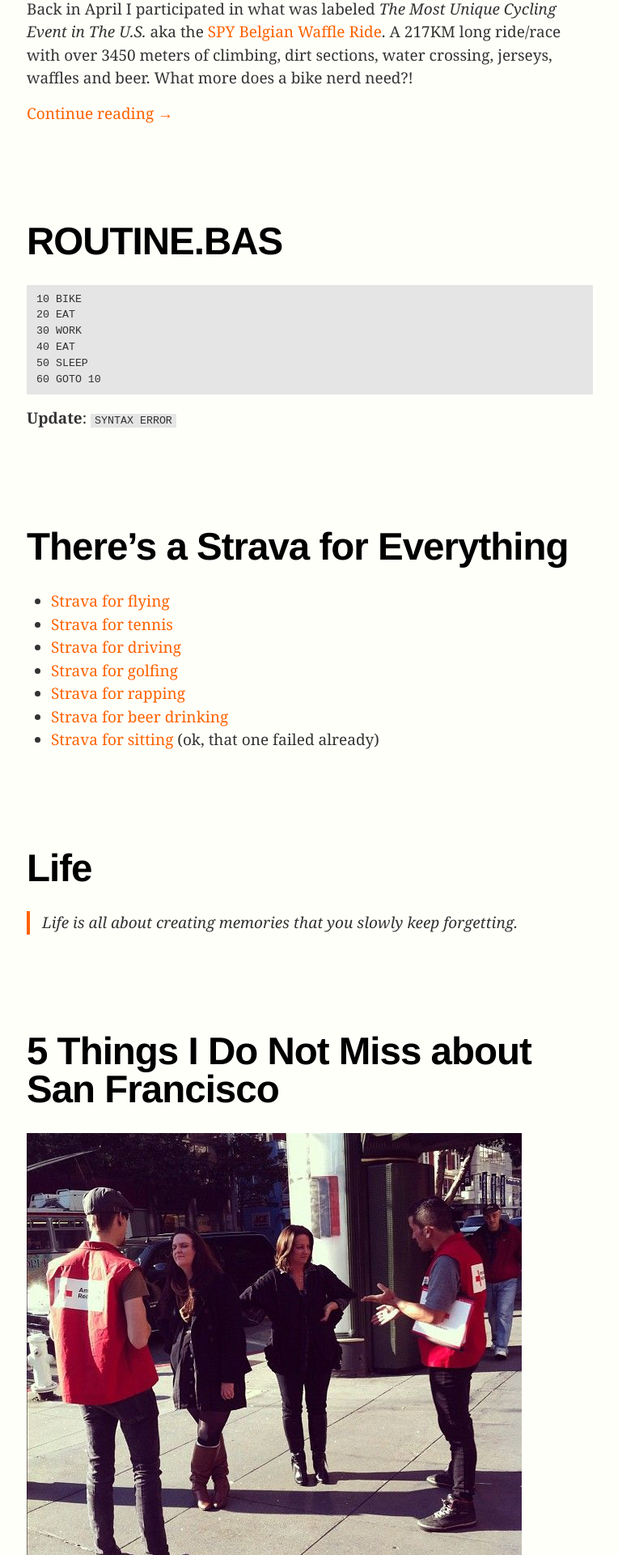
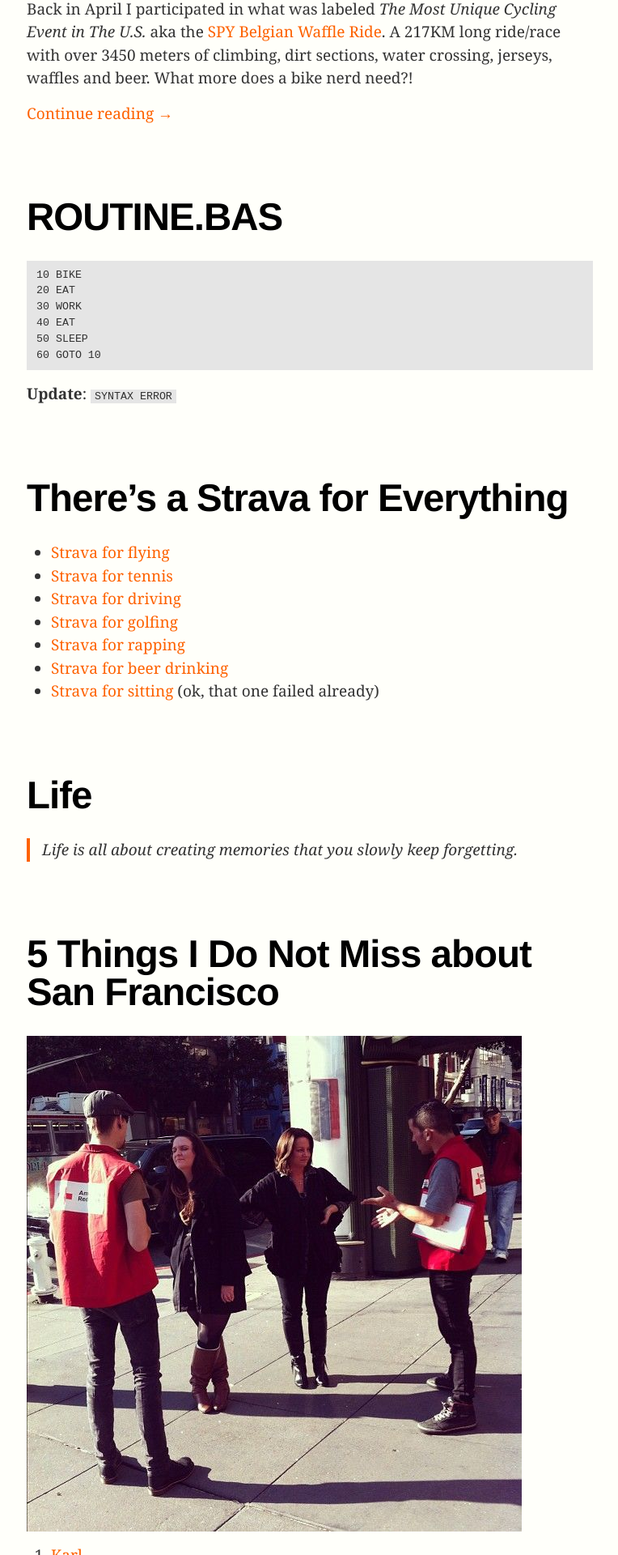
Before and after one commit to huphtur/huphtur.github.io, a Jekyll site: the page built from index.html, in a window 1280 px wide. Shown: the part 891-2811 px from the top of the page at 81% size, without its empty margins (257-1021 px from the left). Built offline with Jekyll 4.4.1, drawn with Linux system fonts in a browser that asks for light colours; comment, search, counter and statistics services are not loaded.

Commit message:
switch css order in header & remove webkit

```diff
--- a/_includes/head.html
+++ b/_includes/head.html
@@ -3,10 +3,10 @@
   <meta http-equiv="X-UA-Compatible" content="IE=edge">
   <meta name="viewport" content="width=device-width initial-scale=1">
   <title>{% if page.title %}{{ page.title }} by huphtur{% else %}{{ site.title }} - {{ site.description }}{% endif %}</title>
+  <link rel="stylesheet" href="{{ "/css/main.css" | prepend: site.baseurl }}">
   <meta name="description" content="{% if page.excerpt %}{{ page.excerpt | strip_html | strip_newlines | truncate: 160 }}{% else %}{{ site.description }}{% endif %}">
-  <link rel="stylesheet" href="{{ "/css/main.css" | prepend: site.baseurl }}">
   <link rel="canonical" href="{{ page.url | replace:'index.html','' | prepend: site.baseurl | prepend: site.url }}">
   <link rel="alternate" type="application/atom+xml" title="{{ site.title }}" href="{{ "/feed.xml" | prepend: site.baseurl | prepend: site.url }}" />
-  <link rel="icon" type="image/x-icon" href="https://avatars2.githubusercontent.com/u/469438?v=3&s=100">
+  <link rel="icon" type="image/x-icon" href="{{ site.url }}/images/avatar.jpg">
   <meta name="viewport" content="width=device-width, initial-scale=1" />
 </head>
--- a/_sass/_layout.scss
+++ b/_sass/_layout.scss
@@ -4,9 +4,7 @@
   padding-top:25px;
   background:url(/images/feet-cobbles.jpg) no-repeat bottom center $brand-color;
   background-size:cover;
-
   box-shadow:inset 0 -150px 100px -50px rgba(0,0,0,.5);
-  -webkit-box-shadow:inset 0 -150px 100px -50px rgba(0,0,0,.5);
   img {
     border-radius:100%;
     height:50px;
@@ -67,7 +65,7 @@
 
 // Posts
 .home .post {
-  margin-bottom: $spacing-unit*4;
+  margin-bottom: $spacing-unit*3;
 }
 
 .post-header {
```
